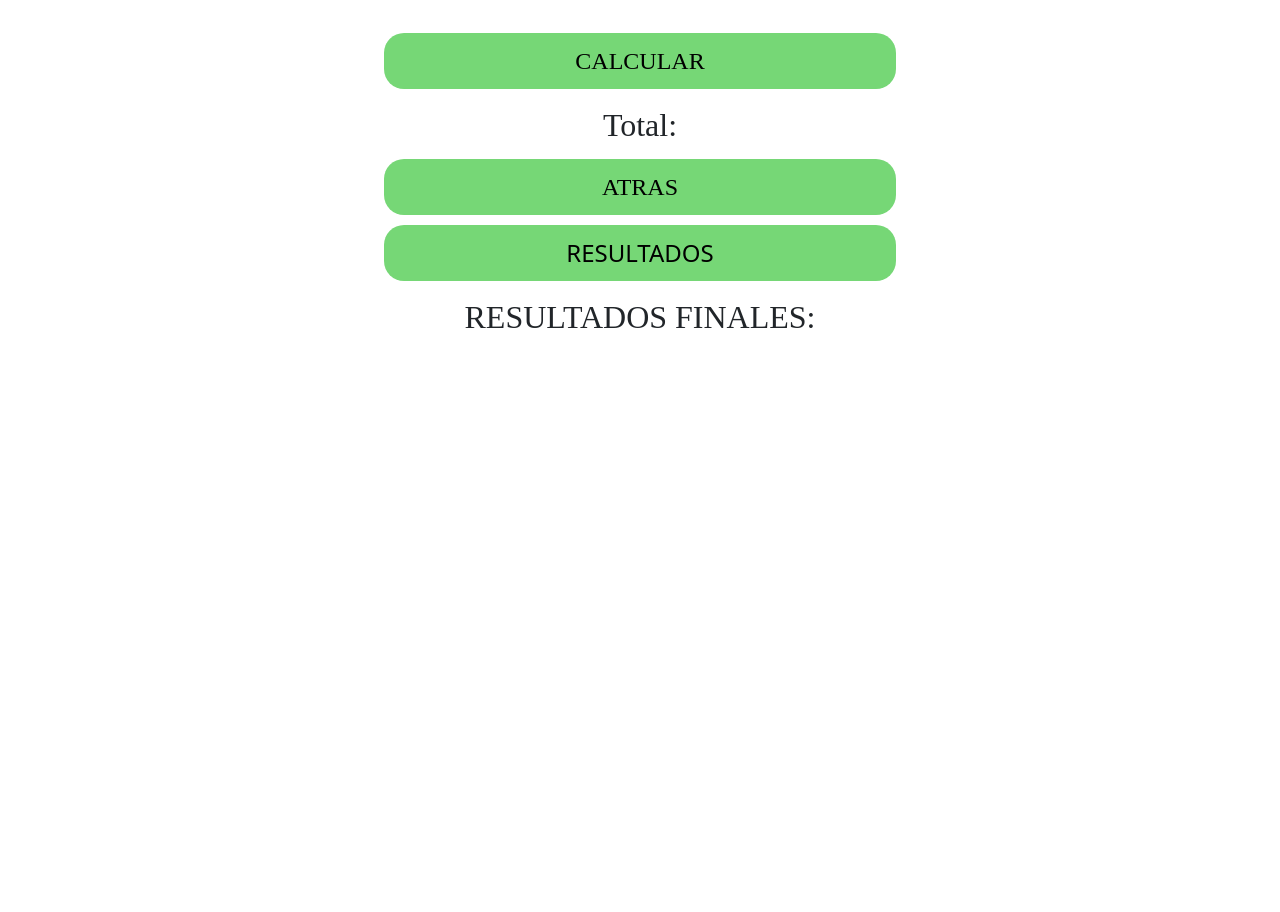
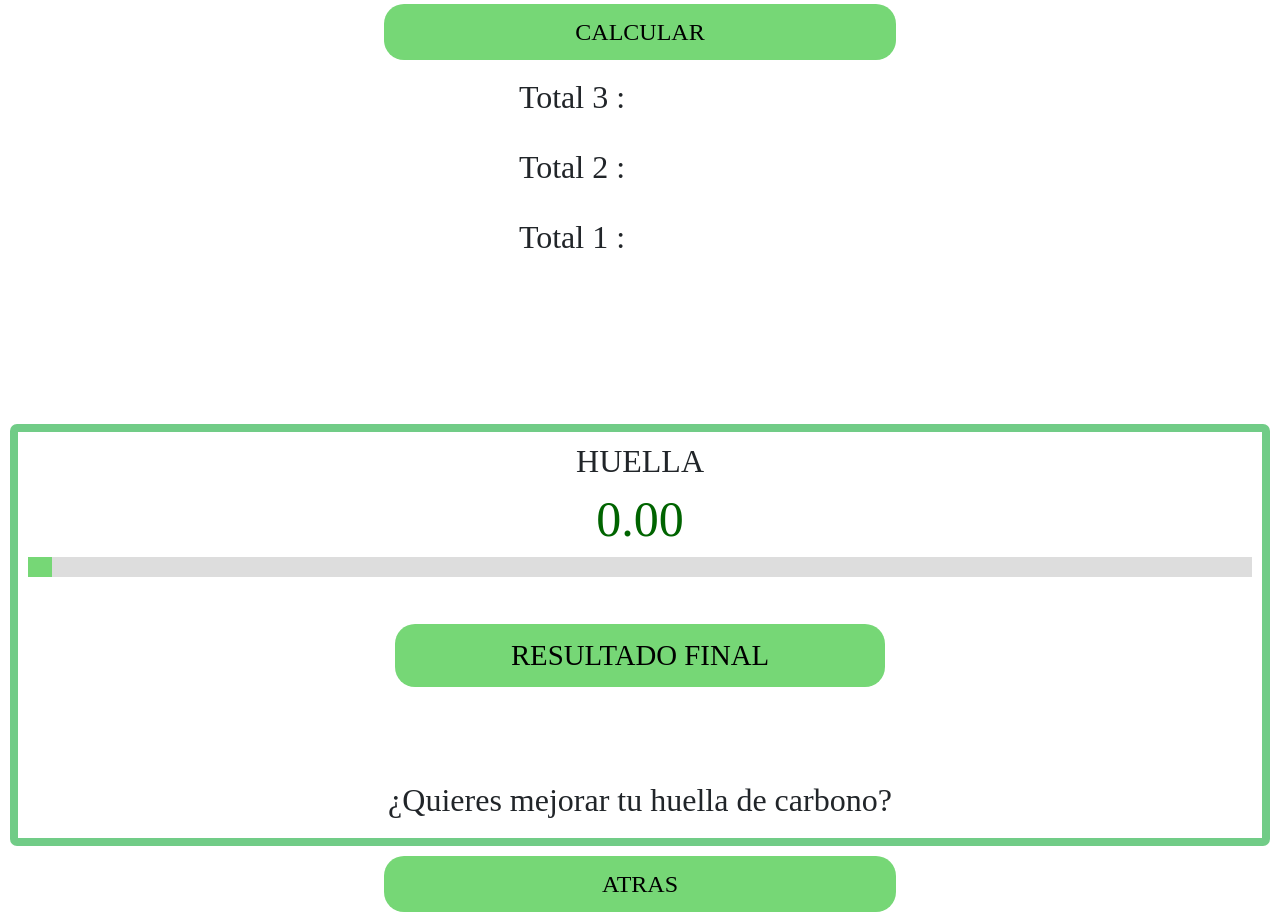
Before and after one commit to odoexx/calendarioVerde, a plain HTML site: page cuestionario3.html in a window 1280 px wide. Shown: the part 720-1632 px from the top of the page. Before the commit the page ends 1069 px from the top, so only its background shows below. Drawn offline with nearby package versions, Linux system fonts and the light colour scheme.

Commit message:
calculadora

```diff
--- a/calculos.js
+++ b/calculos.js
@@ -48,10 +48,12 @@ function corregir(){
      total1=total1+(focos*1.38);
      total1=total1+(lampara*13.8);
 
+     document.getElementById("resultado1").value = total1;
 
-    document.getElementById("resultado").innerHTML=total1;
+   //document.getElementById("resultado1").innerHTML=total1;
 
 }
+
 function corregir2(){
   total2=0;
   var estufa=document.getElementById("p1").value;
@@ -60,7 +62,7 @@ function corregir2(){
   var aire=document.getElementById("p4").value;
   total2=total2+(estufa*50.02)+(caloventor*92.34)+(ventilador*5.9)+(aire*66.46);
 
-  document.getElementById("resultado2").innerHTML=total2;
+  document.getElementById("resultado2").value=total2;
 
 }
 function corregir3(){
@@ -74,7 +76,7 @@ function corregir3(){
   }else if(transporte==3){
     total3=total3+(56*dias*km*(3/100)*2.37);
   }
-  document.getElementById("resultado3").innerHTML=total3;
+  document.getElementById("resultado3").value=total3;
 }
 function calculoFinal(){
   //total=0;
--- a/cuestionario3.html
+++ b/cuestionario3.html
@@ -8,6 +8,19 @@
     <link rel="stylesheet" href="./style/ecoHuella.css">
     <title>Consumo Combustible Transporte</title>
 </head>
+<style>
+   #Progress_Status {
+     width: 50%;
+     background-color: #ddd;
+     width: auto;
+   }
+
+   #myprogressBar {
+     width: 2%;
+     height: 20px;
+     background-color: #76d776;
+   }
+   </style>
 <body>
     <header>
         <h1>3. Consumo Combustible por Transporte</h1>
@@ -41,14 +54,70 @@
     </div>
     <div clase="titulos">
         <button onclick="corregir3()">CALCULAR</button>
-        <h2>Total: <span id="resultado3"></span></h2>
-        <form action="cuestionario2.html">
+        <h2>Total 3 : <input name="resultado3" id="resultado3"></input></h2>
+        <h2>Total 2 : <input name="resultado2" id="resultado2"></input></h2>
+        <h2>Total 1 : <input name="resultado1" id="resultado1"></input></h2>
+
+         <!---->
+         <br><br><br><br><br><br>
+        <section>
+           <h2>HUELLA</h2>
+           <h2><span name="total" id="total">0.00</span></h2>
+           <div id="Progress_Status">
+            <div id="myprogressBar"></div>
+           </div>
+           <h2><span id="porsentaje"> </span></h2><br>
+           <button onclick="final()">RESULTADO FINAL</button> <br><br><br>
+           <h2><span id="text"></span></h2>
+           <H2>¿Quieres mejorar tu huella de carbono?</H2>
+       </section>
+       <form action="cuestionario2.html">
          <button>ATRAS</button>
-        </form>
-        </div>
-        <button onclick="calculoFinal()">RESULTADOS</button>
-        <h2>RESULTADOS FINALES:    <span id="total"></span></h2>
+       </form>
+      </div>
 
+
+    <script type="text/javascript">
+      var porsentaje;
+      var total;
+      var url_string = window.location.href; //
+      var url = new URL(url_string);
+      var resultado2 = url.searchParams.get("resultado2");
+      document.getElementById("resultado2").value = resultado2;
+
+      var resultado1 = url.searchParams.get("resultado1");
+      document.getElementById("resultado1").value = resultado1;
+
+     function final(){
+      var resultado3=document.getElementById("resultado3").value;
+      total=(parseInt(resultado2,10)+ parseInt(resultado1,10)+parseInt(resultado3,10));//+parseInt(document.getElementById("resultado3").value,10));
+      document.getElementById("total").innerHTML = total+' '+ 'kgCO2';
+
+      porsentaje=(total*100)/12000;
+       var element = document.getElementById("myprogressBar");
+        var tota
+        var width = 1;
+        var identity = setInterval(scene, 10);
+        function scene() {
+          if (width >= 100) {
+            clearInterval(identity);
+          } else {
+            width=porsentaje;
+            element.style.width = width + '%';
+            document.getElementById("porsentaje").innerHTML=parseInt(width,10)+'%';
+          }
+        }
+        if(porsentaje>50){
+         document.getElementById("text").innerHTML= 'Esto significa que tu huella es muy alta';
+        }else if(porsentaje<50){
+         document.getElementById("text").innerHTML= '¡Felicidades! Esto significa que tu huella es baja';
+        }else if(porsentaje==50){
+         document.getElementById("text").innerHTML= ' Esto significa que tu huella esta a apunto de ser alta ';
+
+        }
+
+      }
+      </script>
       <script src="calculos.js"></script>
-</body>
+  </body>
 </html>
--- a/style/ecoHuella.css
+++ b/style/ecoHuella.css
@@ -67,6 +67,7 @@ section{
     padding: 10px;
     margin: 10px ;
     font-size: 120%;
+
 }
 label{
     display: block;
@@ -80,6 +81,12 @@ label{
 }
 label:hover{
     background: #96c480;
+}
+form input,h2 input{
+    border:#fff;
+}
+.pantalla_final form{
+    height: 100vh;
 }
 button{
     width: 40%;
@@ -96,6 +103,7 @@ button{
     font-size:150%;
 }
 button:hover{
+
     background: #000;
     color: #fff;
 }
@@ -103,9 +111,16 @@ h2{
     text-align: center;
 
 }
-#resultado,#resultado2,#resultado3,#total {
+#resultado1,#resultado2,#resultado3,#total,#text {
+    width: 10%;
     font-size: 50px;
     color: darkgreen;
 
 
+
+
 }
+label {
+    padding-right: 10px;
+    font-size: 1rem;
+}
```
Also changed, not shown: cuestionario.html (+10 -4 lines), cuestionario2.html (+19 -4 lines), huellaCarbono.html (+5 -0 lines).
